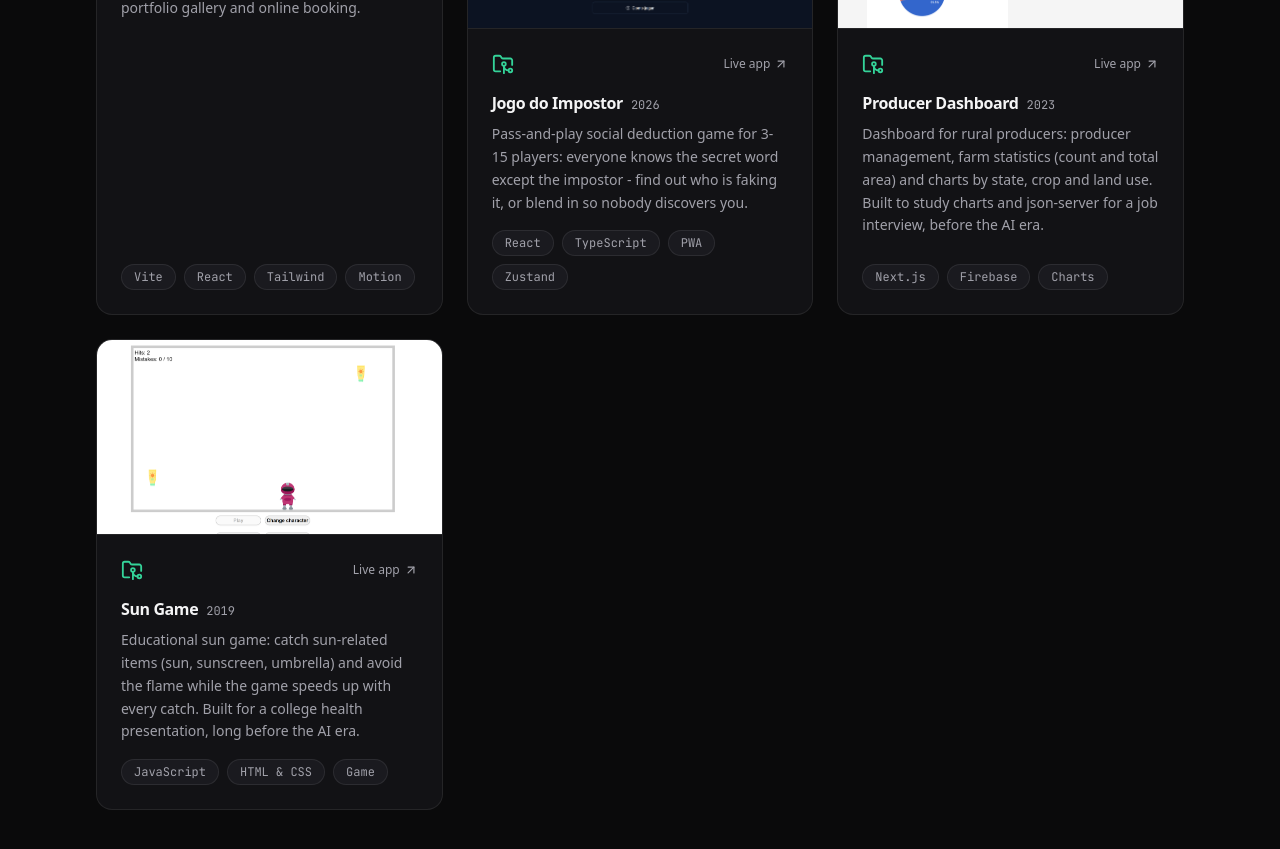
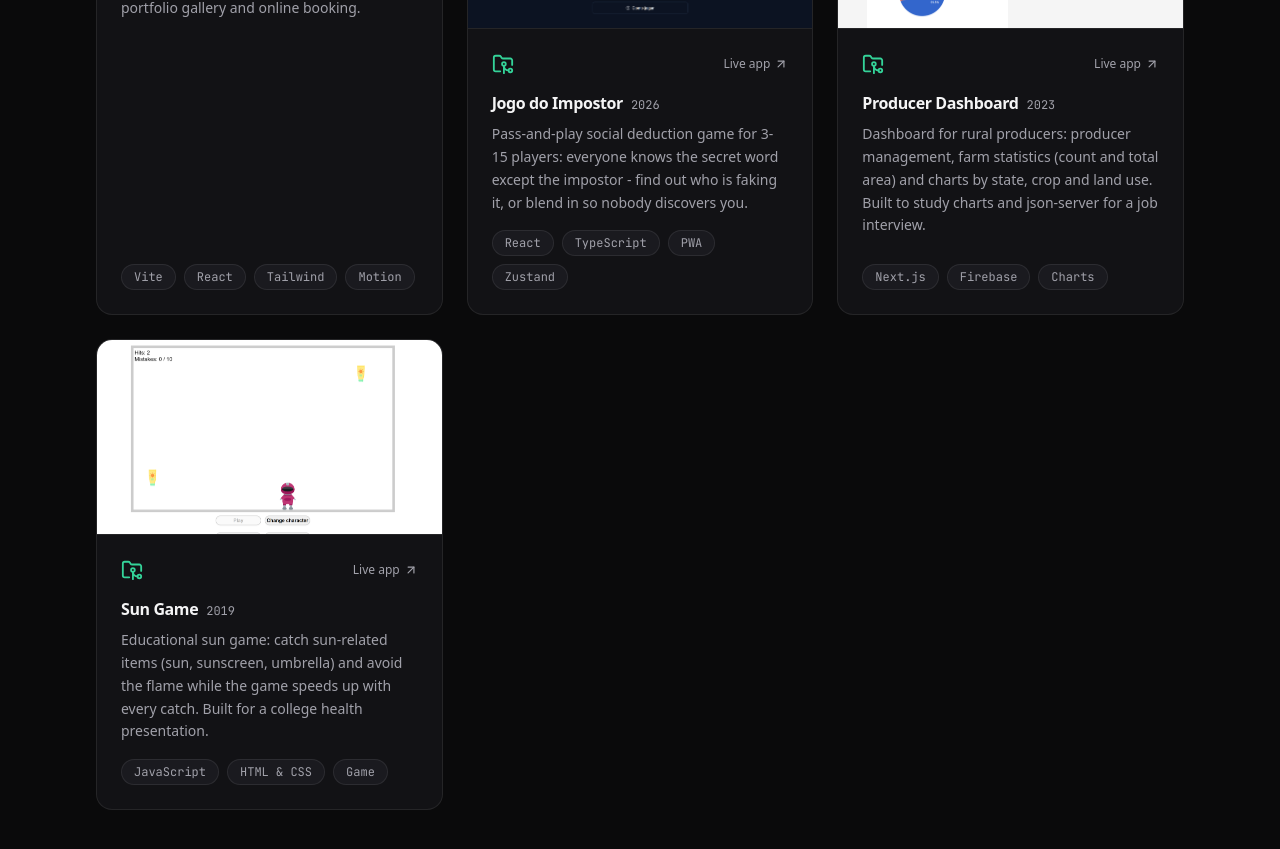
Before and after one commit to thimadera/thimadera.github.io, a React (Vite) app: page / in a window 1280 px wide. Shown: the part 5320-6169 px from the top of the page. Built offline with nearby package versions, Linux system fonts and the light colour scheme.

Commit message:
Atualizar o projects.ts

```diff
--- a/src/data/projects.ts
+++ b/src/data/projects.ts
@@ -104,8 +104,8 @@ export const PROJECTS: Project[] = [
     name: 'Producer Dashboard',
     slug: 'producer-dashboard',
     description: {
-      en: 'Dashboard for rural producers: producer management, farm statistics (count and total area) and charts by state, crop and land use. Built to study charts and json-server for a job interview, before the AI era.',
-      pt: 'Dashboard para produtores rurais: gestão de produtores, estatísticas de fazendas (quantidade e área total) e gráficos por estado, cultura e uso de solo. Feito para estudar gráficos e json-server para uma entrevista de emprego, antes da era da IA.',
+      en: 'Dashboard for rural producers: producer management, farm statistics (count and total area) and charts by state, crop and land use. Built to study charts and json-server for a job interview.',
+      pt: 'Dashboard para produtores rurais: gestão de produtores, estatísticas de fazendas (quantidade e área total) e gráficos por estado, cultura e uso de solo. Feito para estudar gráficos e json-server para uma entrevista de emprego.',
     },
     year: 2023,
     tags: ['Next.js', 'Firebase', 'Charts'],
@@ -115,8 +115,8 @@ export const PROJECTS: Project[] = [
     name: 'Sun Game',
     slug: 'sun-game',
     description: {
-      en: 'Educational sun game: catch sun-related items (sun, sunscreen, umbrella) and avoid the flame while the game speeds up with every catch. Built for a college health presentation, long before the AI era.',
-      pt: 'Jogo educativo sobre o sol: pegue itens relacionados ao sol (sol, protetor solar, guarda-sol) e desvie da chama - o jogo acelera a cada acerto. Feito para uma apresentação de saúde na faculdade, bem antes da era da IA.',
+      en: 'Educational sun game: catch sun-related items (sun, sunscreen, umbrella) and avoid the flame while the game speeds up with every catch. Built for a college health presentation.',
+      pt: 'Jogo educativo sobre o sol: pegue itens relacionados ao sol (sol, protetor solar, guarda-sol) e desvie da chama - o jogo acelera a cada acerto. Feito para uma apresentação de saúde na faculdade.',
     },
     year: 2019,
     tags: ['JavaScript', 'HTML & CSS', 'Game'],
```
